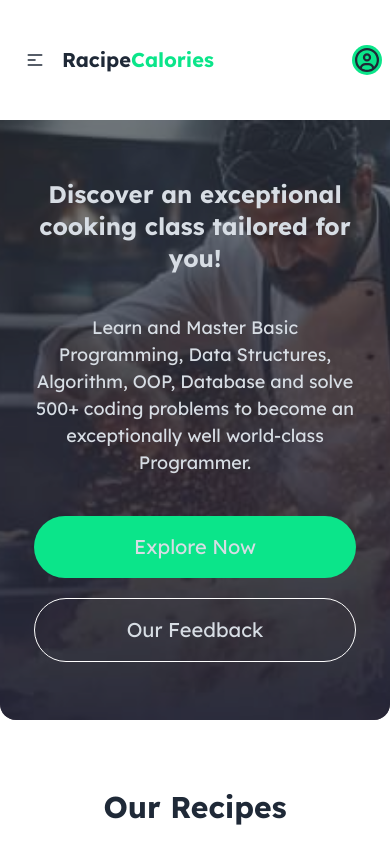
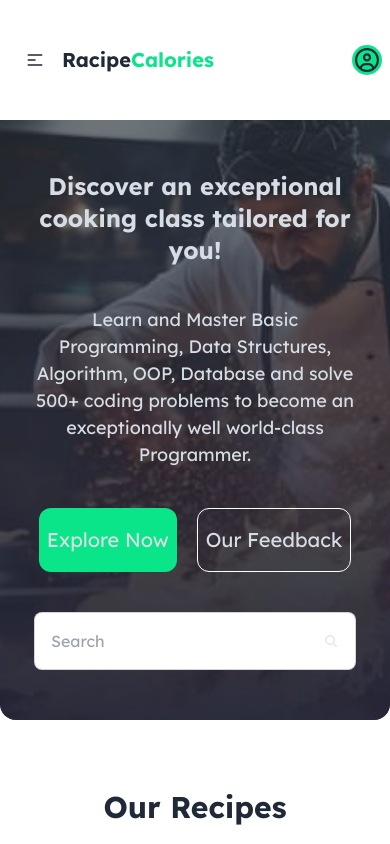
Before and after one commit to mydul62/Chaifs-table, a React (Vite) app: page / in a window 390 px wide. Shown: the top 844 px of the page. Built offline with nearby package versions, Linux system fonts and the light colour scheme.

Commit message:
fixed hero buttons

```diff
--- a/src/component/HeroSection/HeroSection.jsx
+++ b/src/component/HeroSection/HeroSection.jsx
@@ -8,10 +8,27 @@ const HeroSection = () => {
     <div className=" w-[90%] lg:w-[80%] space-y-10">
       <h1 className="mb-5 text-2xl lg:text-6xl  font-bold">Discover an exceptional cooking class tailored for you!</h1>
       <p className="mb-5 text-[18px]">Learn and Master Basic Programming, Data Structures, Algorithm, OOP, Database and solve 500+ coding problems to become an exceptionally well world-class Programmer.</p>
-      <div className=" flex flex-col lg:flex-row justify-center gap-5 lg:gap-14 text-[20px]">
-      <button className=" py-4 px-6 lg:py-5 lg:px-8 bg-[#0BE58A] rounded-full">Explore Now</button>
-      <button className="py-4 px-6 lg:py-5 lg:px-8  bg-transparent border border-[#fff] rounded-full">Our Feedback</button>
+      <div className=" flex flex-row justify-center gap-5 lg:gap-14 text-[20px]">
+      <button className=" py-1 px-2 lg:py-5 lg:px-8 bg-[#0BE58A] rounded-xl lg:rounded-full">Explore Now</button>
+      <button className="py-4 px-2 lg:py-5 lg:px-8  bg-transparent border border-[#fff]  rounded-xl lg:rounded-full">Our Feedback</button>
       </div>
+      <div className=" block lg:hidden">
+            <label className="input input-bordered flex py-7 items-center">
+              <input type="text" className="grow " placeholder="Search" />
+              <svg
+                xmlns="http://www.w3.org/2000/svg"
+                viewBox="0 0 16 16"
+                fill="currentColor"
+                className="w-4 h-4 opacity-70"
+              >
+                <path
+                  fillRule="evenodd"
+                  d="M9.965 11.026a5 5 0 1 1 1.06-1.06l2.755 2.754a.75.75 0 1 1-1.06 1.06l-2.755-2.754ZM10.5 7a3.5 3.5 0 1 1-7 0 3.5 3.5 0 0 1 7 0Z"
+                  clipRule="evenodd"
+                />
+              </svg>
+            </label>
+          </div>
     </div>
   </div>
 </div>
```
